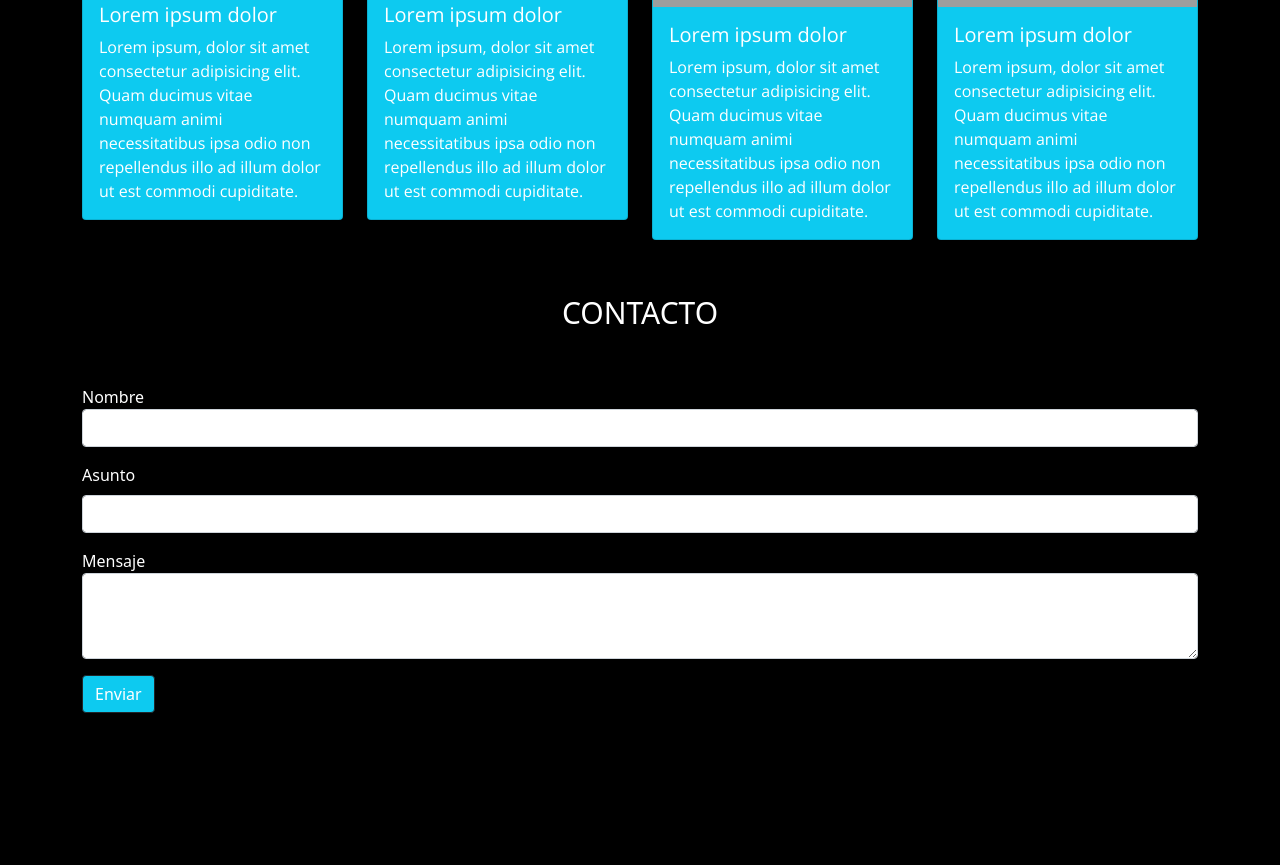
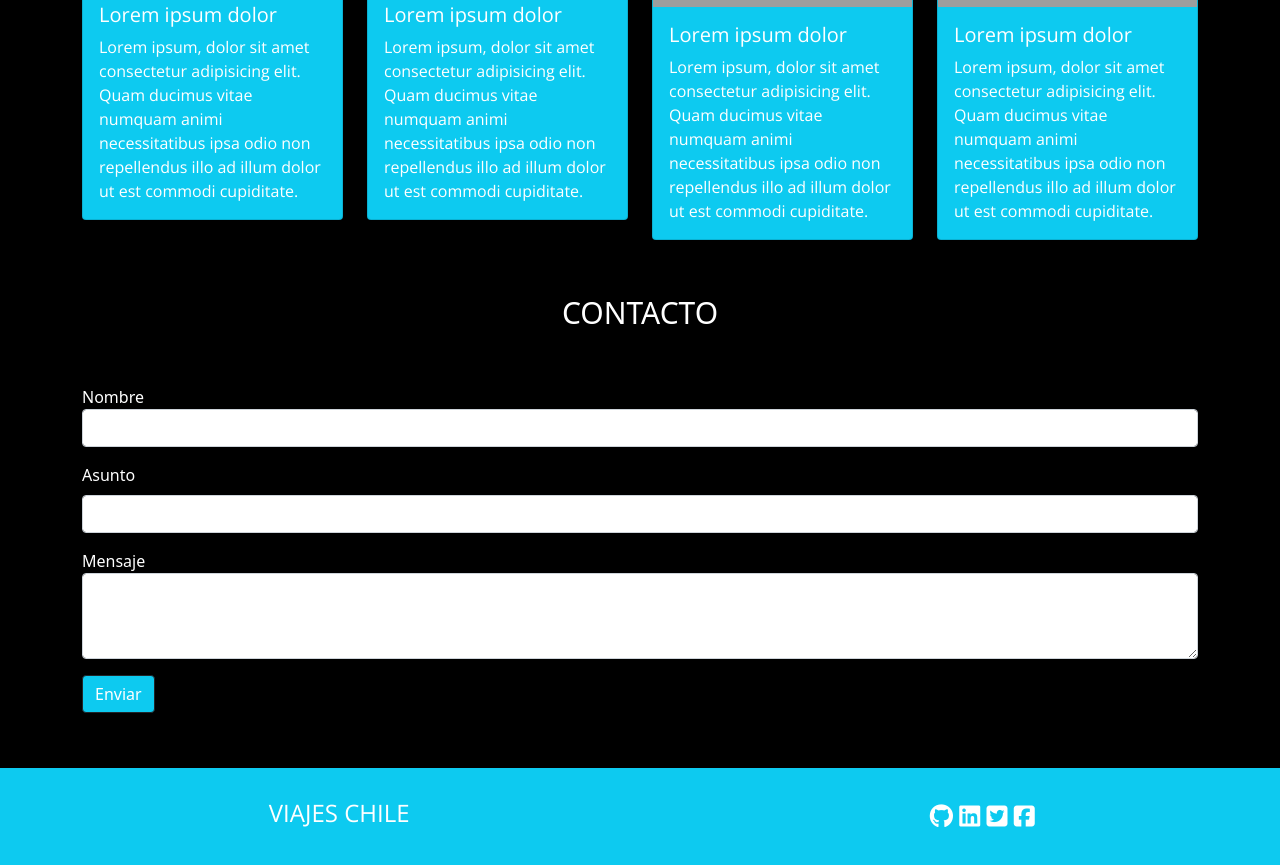
Before and after one commit to Dani6543/Prueba-Viajes-Chile, a plain HTML site: page index.html in a window 1280 px wide. Shown: the part 1718-2583 px from the top of the page. Before the commit the page ends 2447 px from the top, so only its background shows below. Drawn offline with nearby package versions, Linux system fonts and the light colour scheme; grey boxes are pictures that could not be loaded.

Commit message:
Seccion Footer

```diff
--- a/assets/css/style.css
+++ b/assets/css/style.css
@@ -36,3 +36,24 @@
     margin-bottom: 50px;
     font-size: 30px;
 }
+div.formato{
+    color: white;
+    margin-top: 3%;
+    text-align: right;
+    }
+    aside{
+        text-align: left;
+        font-family: 'Open Sans', sans-serif;
+        font-weight: 300;
+    }
+    .icon{
+        text-align: right;
+    }
+div.formato aside, .icon{
+    display: inline-block;
+    width: 80%;
+    vertical-align: middle;
+    padding: 1%;
+    font-size: x-large;
+
+}
--- a/index.html
+++ b/index.html
@@ -178,6 +178,18 @@
 
     </form>
   </section>
+   <!-- SECCION FOOTER -->
+   <footer>
+    <div class="formato bg-info">
+      <aside>VIAJES CHILE<aside>
+          <div class="icon">
+            <i class="fa-brands fa-github"></i>
+            <i class="fa-brands fa-linkedin"></i>
+            <i class="fa-brands fa-twitter-square"></i>
+            <i class="fa-brands fa-facebook-square"></i>
+          </div>
+    </div>
+  </footer>
 
 <script src="assets/js/script.js"></script>
 <script src="https://cdn.jsdelivr.net/npm/bootstrap@5.1.3/dist/js/bootstrap.bundle.min.js" integrity="sha384-ka7Sk0Gln4gmtz2MlQnikT1wXgYsOg+OMhuP+IlRH9sENBO0LRn5q+8nbTov4+1p" crossorigin="anonymous"></script>
```
